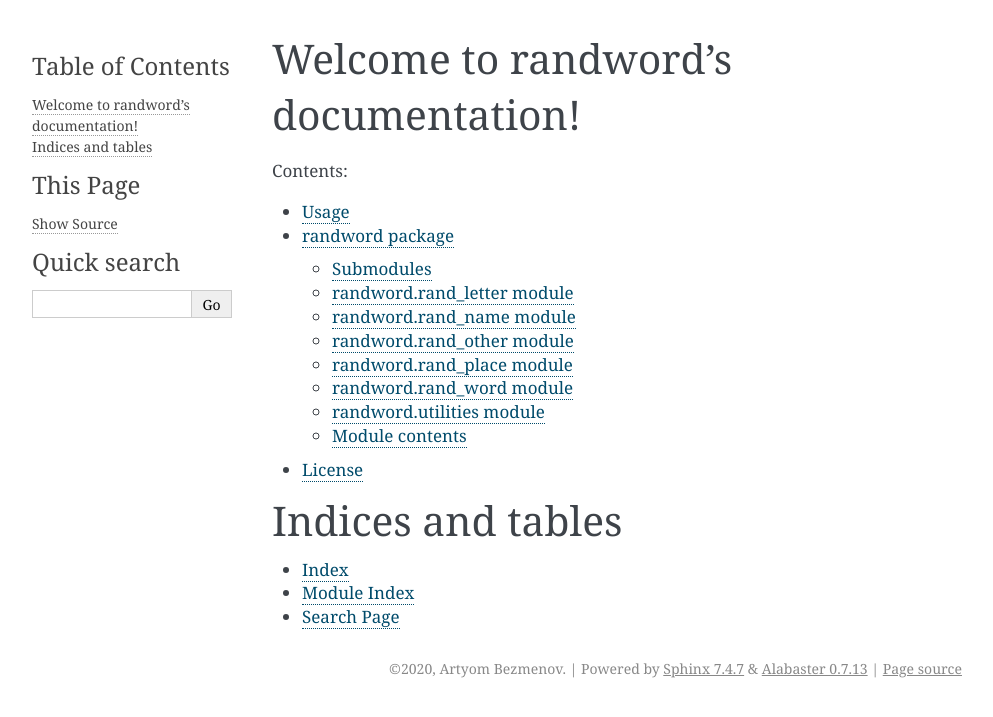
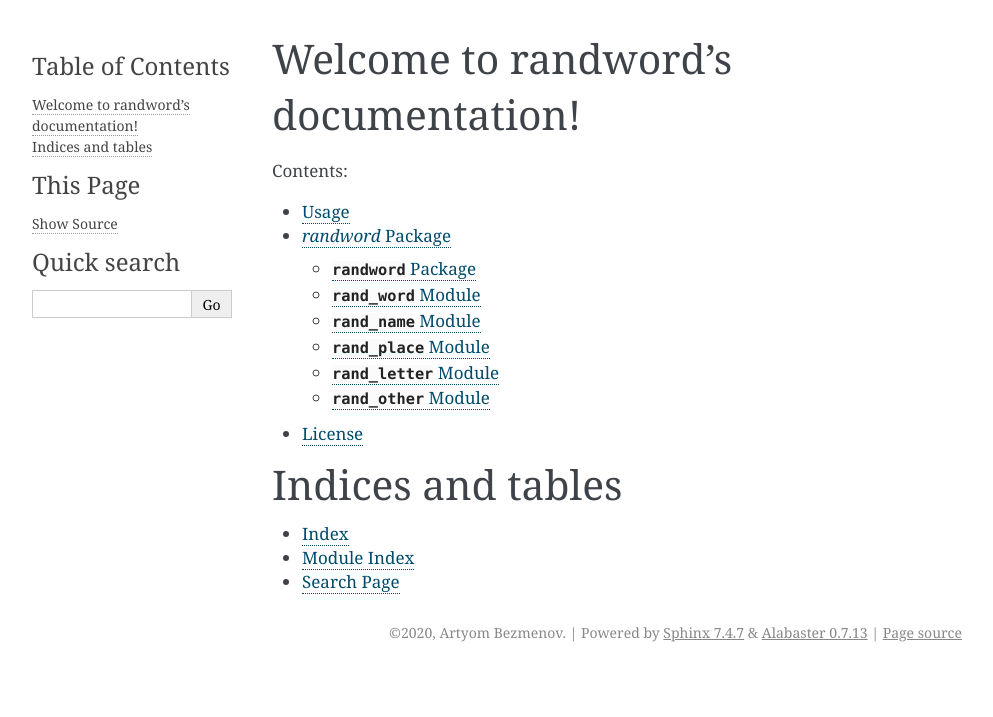
Before and after one commit to 8nhuman8/randword, a Sphinx documentation site: the page built from docs/source/index.rst, in a window 1280 px wide. Shown: the top 717 px of the page, without its empty margins (148-1141 px from the left). Built offline with Sphinx 7.4.7, drawn with Linux system fonts in a browser that asks for light colours; pages that are not in the unit, such as notebooks, are missing from menus.

Commit message:
Update randword.rst

```diff
--- a/docs/source/modules.rst
+++ /dev/null
@@ -1,8 +0,0 @@
-randword-package
-================
-
-.. toctree::
-   :maxdepth: 4
-
-   randword
-   setup
--- a/docs/source/randword.rst
+++ b/docs/source/randword.rst
@@ -1,62 +1,56 @@
-randword package
-================
+`randword` Package
+==================
 
-Submodules
-----------
 
-randword.rand\_letter module
-----------------------------
+:mod:`randword` Package
+-----------------------
+
+.. automodule:: randword
+    :members:
+    :undoc-members:
+    :show-inheritance:
+
+
+:mod:`rand_word` Module
+-----------------------
+
+.. automodule:: randword.rand_word
+    :members:
+    :undoc-members:
+    :show-inheritance:
+
+
+:mod:`rand_name` Module
+-----------------------
+
+.. automodule:: randword.rand_name
+    :members:
+    :undoc-members:
+    :show-inheritance:
+
+
+:mod:`rand_place` Module
+------------------------
+
+.. automodule:: randword.rand_place
+    :members:
+    :undoc-members:
+    :show-inheritance:
+
+
+:mod:`rand_letter` Module
+-------------------------
 
 .. automodule:: randword.rand_letter
-   :members:
-   :undoc-members:
-   :show-inheritance:
+    :members:
+    :undoc-members:
+    :show-inheritance:
 
-randword.rand\_name module
---------------------------
 
-.. automodule:: randword.rand_name
-   :members:
-   :undoc-members:
-   :show-inheritance:
-
-randword.rand\_other module
----------------------------
+:mod:`rand_other` Module
+------------------------
 
 .. automodule:: randword.rand_other
-   :members:
-   :undoc-members:
-   :show-inheritance:
-
-randword.rand\_place module
----------------------------
-
-.. automodule:: randword.rand_place
-   :members:
-   :undoc-members:
-   :show-inheritance:
-
-randword.rand\_word module
---------------------------
-
-.. automodule:: randword.rand_word
-   :members:
-   :undoc-members:
-   :show-inheritance:
-
-randword.utilities module
--------------------------
-
-.. automodule:: randword.utilities
-   :members:
-   :undoc-members:
-   :show-inheritance:
-
-
-Module contents
----------------
-
-.. automodule:: randword
-   :members:
-   :undoc-members:
-   :show-inheritance:
+    :members:
+    :undoc-members:
+    :show-inheritance:
```
